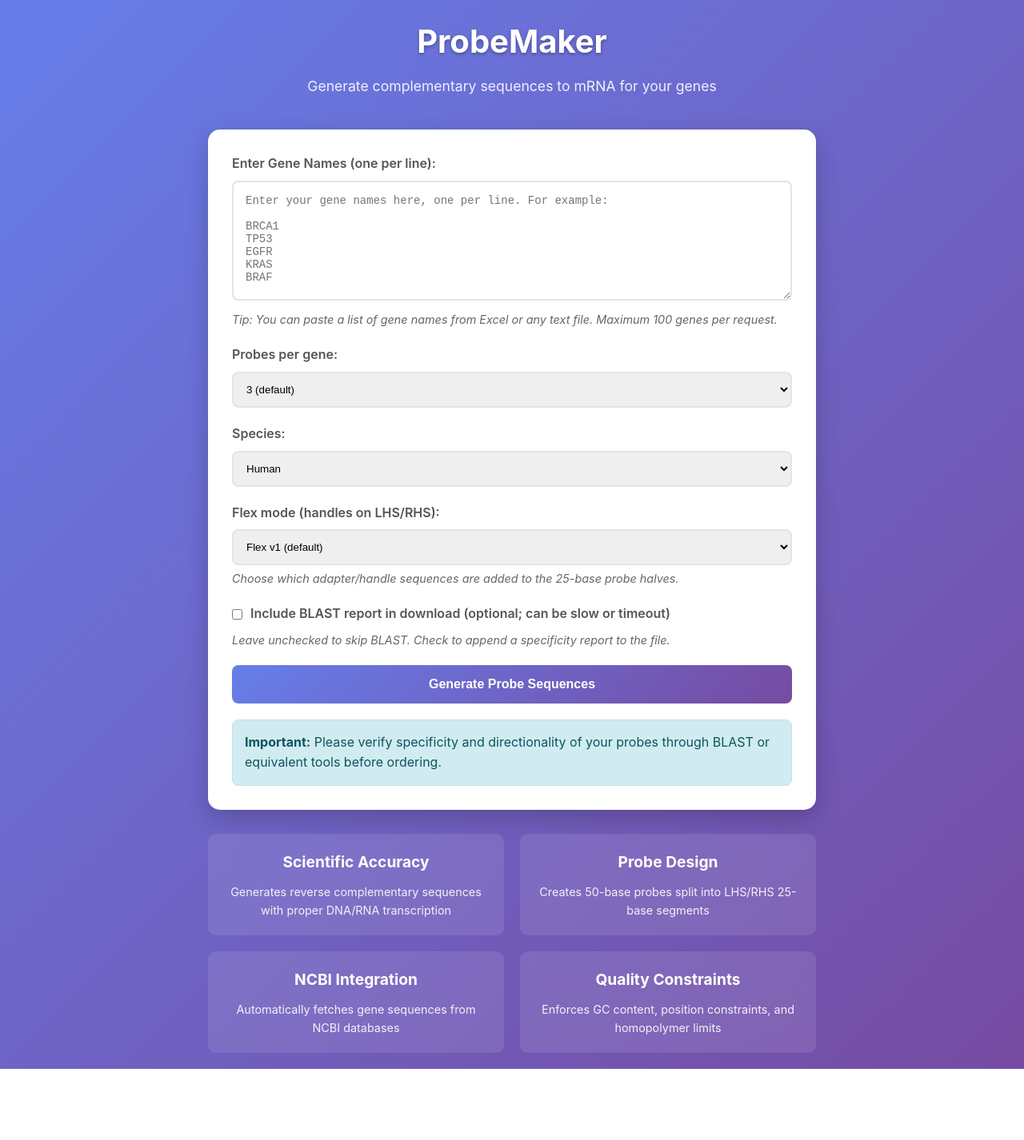
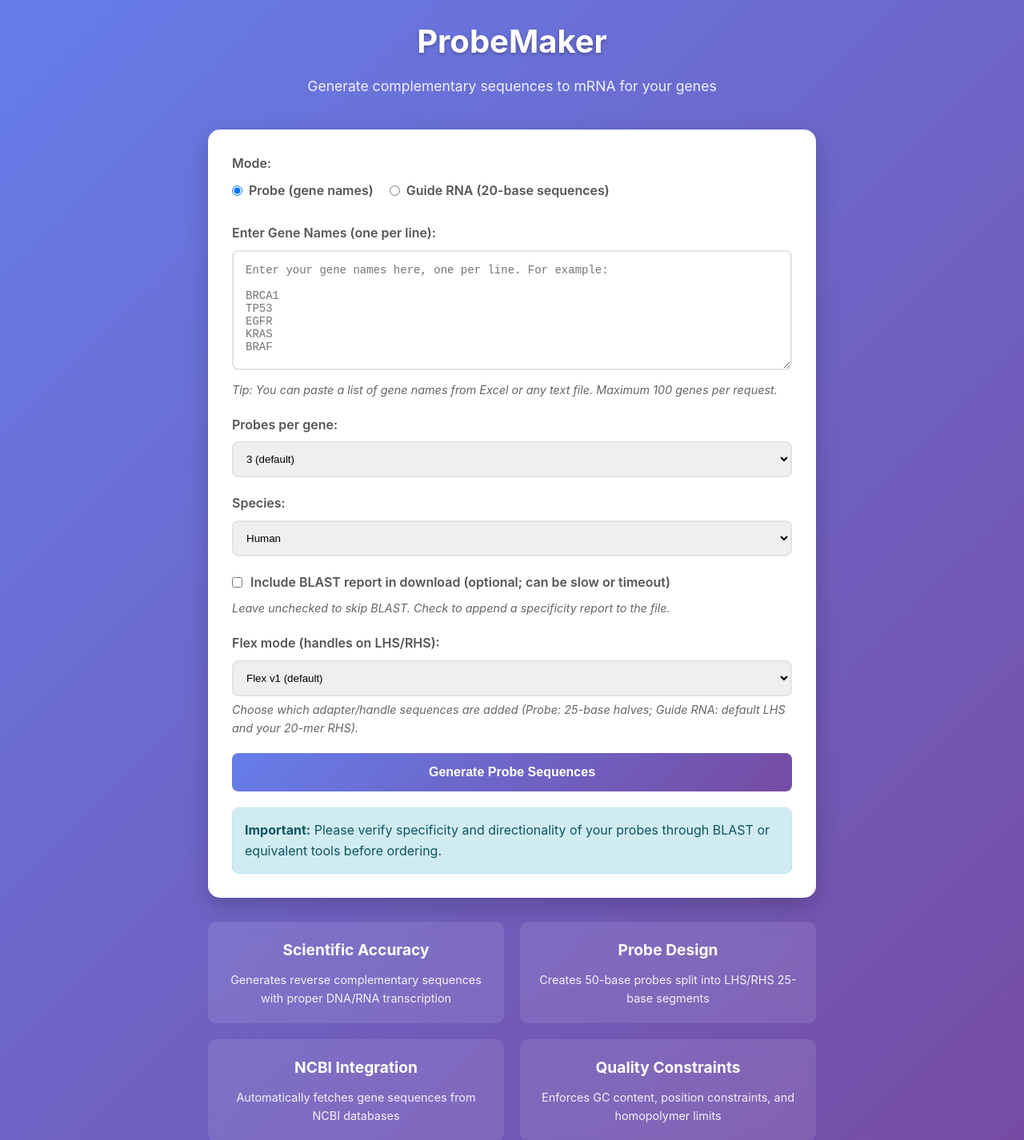
Before and after one commit to johnblair7/ProbeMaker, a Flask app: page / in a window 1280 px wide. Shown: the top 1426 px of the page at 80% size. Before the commit the page ends 1337 px from the top, so only its background shows below. Run offline with Flask 2, Linux system fonts and the light colour scheme.

Commit message:
Add Guide RNA mode: fixed LHS 25-mer, /5Phos/TAAAC + rev comp(20-mer) + flex suffix; mode selector in UI
Co-authored-by: Cursor <cursoragent@cursor.com>

```diff
--- a/app.py
+++ b/app.py
@@ -9,7 +9,13 @@ from flask_cors import CORS
 import os
 import tempfile
 import time
-from probe_maker import ProbeMaker, GeneSequenceFetcher, apply_flex_handles
+from probe_maker import (
+    ProbeMaker,
+    GeneSequenceFetcher,
+    apply_flex_handles,
+    process_guide_rna_20mers,
+    GUIDE_MODE_DEFAULT_LHS_25,
+)
 
 app = Flask(__name__)
 
@@ -27,11 +33,41 @@ def index():
 
 @app.route('/generate', methods=['POST'])
 def generate_probes():
-    """Generate probe sequences for the submitted gene names."""
+    """Generate probe sequences: either from gene names (Probe mode) or from 20-base guide RNAs (Guide RNA mode)."""
     try:
-        # Get gene names from form
+        mode = request.form.get('mode', 'probe').strip().lower()
+        flex_mode = request.form.get('flex_mode', 'v1').strip().lower()
+        if flex_mode not in ('v1', 'v2'):
+            flex_mode = 'v1'
+
+        # --- Guide RNA mode: 20-base sequences only, no lookup ---
+        if mode == 'guide_rna':
+            guide_input = request.form.get('guide_sequences', '').strip()
+            if not guide_input:
+                return jsonify({'error': 'Please enter 20-base guide RNA sequences (one per line)'}), 400
+            lines = [line.strip() for line in guide_input.split('\n') if line.strip()]
+            if len(lines) > 500:
+                return jsonify({'error': 'Maximum 500 guide sequences per request'}), 400
+            try:
+                results = process_guide_rna_20mers(lines, flex_mode=flex_mode, default_lhs_25=GUIDE_MODE_DEFAULT_LHS_25)
+            except ValueError as e:
+                return jsonify({'error': str(e)}), 400
+            with tempfile.NamedTemporaryFile(mode='w', suffix='.txt', delete=False, encoding='utf-8') as temp_file:
+                temp_file.write("LHS Probe (with handles)\tRHS Probe (with handles)\tGuide (20 bases)\n")
+                temp_file.write("-" * 60 + "\t" + "-" * 60 + "\t" + "-" * 22 + "\n")
+                for r in results:
+                    temp_file.write(f"{r['lhs_with_handles']}\t{r['rhs_with_handles']}\t{r['guide_20']}\n")
+                temp_file_path = temp_file.name
+            return jsonify({
+                'success': True,
+                'message': f'Generated {len(results)} guide RNA probe rows (same LHS, unique RHS per guide)',
+                'file_path': temp_file_path,
+                'gene_count': len(results),
+                'probe_count': len(results),
+            })
+
+        # --- Probe mode: gene names, lookup, probe design ---
         gene_input = request.form.get('gene_names', '').strip()
-        # Optional: number of probe pairs per gene (2 or 3)
         num_pairs_raw = request.form.get('num_pairs', '').strip()
         try:
             num_pairs = int(num_pairs_raw) if num_pairs_raw else 3
@@ -39,61 +75,34 @@ def generate_probes():
             num_pairs = 3
         if num_pairs not in (2, 3):
             num_pairs = 3
-
-        # Optional: species selection (human or mouse)
         species = request.form.get('species', 'human').strip().lower()
         if species not in ('human', 'mouse'):
             species = 'human'
-
-        # Optional: Flex mode (v1 = default handles, v2 = alternate handles)
-        flex_mode = request.form.get('flex_mode', 'v1').strip().lower()
-        if flex_mode not in ('v1', 'v2'):
-            flex_mode = 'v1'
-
-        # Optional: Include BLAST report (default off — BLAST can be slow or timeout)
         run_blast = request.form.get('run_blast', '').strip().lower() in ('on', 'true', '1', 'yes')
-
         if not gene_input:
             return jsonify({'error': 'Please enter gene names'}), 400
-
-        # Parse gene names (one per line)
         gene_names = [line.strip() for line in gene_input.split('\n') if line.strip()]
-
         if not gene_names:
             return jsonify({'error': 'No valid gene names found'}), 400
-
-        if len(gene_names) > 100:  # Limit to prevent abuse
+        if len(gene_names) > 100:
             return jsonify({'error': 'Maximum 100 genes allowed per request'}), 400
-
-        # Initialize ProbeMaker and GeneSequenceFetcher
         probe_maker = ProbeMaker()
         sequence_fetcher = GeneSequenceFetcher()
-
         try:
-            # Process gene names and generate probe pairs
             results = probe_maker.process_gene_names(gene_names, sequence_fetcher, num_pairs=num_pairs, species=species)
-
             if not results:
                 return jsonify({'error': 'No valid probe pairs could be generated'}), 400
-
-            # Create temporary file for download
             with tempfile.NamedTemporaryFile(mode='w', suffix='.txt', delete=False, encoding='utf-8') as temp_file:
-                # Write header
                 temp_file.write("LHS Probe (25 bases)\tRHS Probe (25 bases)\tCombined Probe (50 bases)\tGene Name\n")
                 temp_file.write("-" * 50 + "\t" + "-" * 50 + "\t" + "-" * 50 + "\t" + "-" * 20 + "\n")
-
-                # Write probe data (apply Flex v1 or v2 handles)
                 for result in results:
                     lhs_with_handles, rhs_with_handles = apply_flex_handles(
                         result['lhs_probe'], result['rhs_probe'], flex_mode
                     )
-                    combined_probe = result['lhs_probe'] + result['rhs_probe']  # 50 bases, no adapters
+                    combined_probe = result['lhs_probe'] + result['rhs_probe']
                     gene_name = result.get('gene_name', 'Unknown')
                     temp_file.write(f"{lhs_with_handles}\t{rhs_with_handles}\t{combined_probe}\t{gene_name}\n")
-
                 temp_file_path = temp_file.name
-
-            # Optional: append BLAST report (only when user opts in; skipped by default to avoid timeouts)
             if run_blast and results:
                 try:
                     blast_report = probe_maker.generate_blast_report(results, species=species, timeout_seconds=30)
@@ -101,25 +110,18 @@ def generate_probes():
                         f.write("\n\n")
                         f.write(blast_report)
                 except Exception as blast_err:
-                    # Don't fail the whole request if BLAST fails; append a note
                     with open(temp_file_path, 'a', encoding='utf-8') as f:
                         f.write(f"\n\nBLAST report skipped: {blast_err}\n")
-
-            # Return success response with file info
-            response_data = {
+            return jsonify({
                 'success': True,
                 'message': f'Successfully generated {len(results)} probe pairs for {len(gene_names)} genes',
                 'file_path': temp_file_path,
                 'gene_count': len(gene_names),
                 'probe_count': len(results),
                 'num_pairs_per_gene': num_pairs
-            }
-
-            return jsonify(response_data)
-
+            })
         finally:
             sequence_fetcher.close()
-
     except Exception as e:
         return jsonify({'error': f'Error generating probes: {str(e)}'}), 500
 
--- a/templates/index.html
+++ b/templates/index.html
@@ -223,6 +223,22 @@
 
         <div class="card">
             <form id="probeForm">
+                <input type="hidden" name="mode" id="formMode" value="probe">
+                <div class="form-group">
+                    <label>Mode:</label>
+                    <div style="display:flex; gap:20px; flex-wrap:wrap;">
+                        <label style="display:flex; align-items:center; gap:8px; cursor:pointer;">
+                            <input type="radio" name="modeRadio" value="probe" id="modeProbe" checked>
+                            <span>Probe (gene names)</span>
+                        </label>
+                        <label style="display:flex; align-items:center; gap:8px; cursor:pointer;">
+                            <input type="radio" name="modeRadio" value="guide_rna" id="modeGuideRNA">
+                            <span>Guide RNA (20-base sequences)</span>
+                        </label>
+                    </div>
+                </div>
+
+                <div id="probeModePanel">
                     <div class="form-group">
                         <label for="geneNames">Enter Gene Names (one per line):</label>
                         <textarea id="geneNames" name="gene_names" placeholder="Enter your gene names here, one per line. For example:
@@ -231,7 +247,7 @@ BRCA1
 TP53
 EGFR
 KRAS
-BRAF" required></textarea>
+BRAF"></textarea>
                         <div class="example-text">
                             Tip: You can paste a list of gene names from Excel or any text file. Maximum 100 genes per request.
                         </div>
@@ -251,19 +267,34 @@ BRAF" required></textarea>
                         </select>
                     </div>
                     <div class="form-group">
+                        <label style="display:flex; align-items:center; gap:10px; cursor:pointer;">
+                            <input type="checkbox" name="run_blast" id="runBlast" value="on">
+                            <span>Include BLAST report in download (optional; can be slow or timeout)</span>
+                        </label>
+                        <div class="example-text">Leave unchecked to skip BLAST. Check to append a specificity report to the file.</div>
+                    </div>
+                </div>
+
+                <div id="guideRNAModePanel" style="display:none;">
+                    <div class="form-group">
+                        <label for="guideSequences">Enter 20-base guide RNA sequences (one per line):</label>
+                        <textarea id="guideSequences" name="guide_sequences" placeholder="Exactly 20 bases per line, A/T/G/C only. For example:
+
+GAGTCCGAGCAGAAGAAGAA
+NNNNNNNNNNNNNNNNNNNN"></textarea>
+                        <div class="example-text">
+                            No lookup: each line is used as-is. Same LHS for all; unique RHS = your 20 bases + predetermined suffix. Max 500 per request.
+                        </div>
+                    </div>
+                </div>
+
+                <div class="form-group">
                     <label for="flexMode">Flex mode (handles on LHS/RHS):</label>
                     <select id="flexMode" name="flex_mode" style="width:100%; padding:12px; border: 2px solid #e1e5e9; border-radius:8px;">
                         <option value="v1" selected>Flex v1 (default)</option>
                         <option value="v2">Flex v2</option>
                     </select>
-                    <div class="example-text">Choose which adapter/handle sequences are added to the 25-base probe halves.</div>
-                </div>
-                <div class="form-group">
-                    <label style="display:flex; align-items:center; gap:10px; cursor:pointer;">
-                        <input type="checkbox" name="run_blast" id="runBlast" value="on">
-                        <span>Include BLAST report in download (optional; can be slow or timeout)</span>
-                    </label>
-                    <div class="example-text">Leave unchecked to skip BLAST. Check to append a specificity report to the file.</div>
+                    <div class="example-text">Choose which adapter/handle sequences are added (Probe: 25-base halves; Guide RNA: default LHS and your 20-mer RHS).</div>
                 </div>
 
                 <button type="submit" class="btn" id="generateBtn">
@@ -309,6 +340,26 @@ BRAF" required></textarea>
     </div>
 
     <script>
+        // Mode toggle: Probe vs Guide RNA
+        const formModeInput = document.getElementById('formMode');
+        const modeProbe = document.getElementById('modeProbe');
+        const modeGuideRNA = document.getElementById('modeGuideRNA');
+        const probeModePanel = document.getElementById('probeModePanel');
+        const guideRNAModePanel = document.getElementById('guideRNAModePanel');
+        const geneNamesTa = document.getElementById('geneNames');
+        const guideSequencesTa = document.getElementById('guideSequences');
+        function updateMode() {
+            const isGuide = modeGuideRNA.checked;
+            formModeInput.value = isGuide ? 'guide_rna' : 'probe';
+            probeModePanel.style.display = isGuide ? 'none' : 'block';
+            guideRNAModePanel.style.display = isGuide ? 'block' : 'none';
+            geneNamesTa.required = !isGuide;
+            guideSequencesTa.required = isGuide;
+        }
+        modeProbe.addEventListener('change', updateMode);
+        modeGuideRNA.addEventListener('change', updateMode);
+        updateMode();
+
         document.getElementById('probeForm').addEventListener('submit', async function(e) {
             e.preventDefault();
 
```
Also changed, not shown: probe_maker.py (+56 -0 lines). Lines whose indentation alone changed are shown as unchanged.
